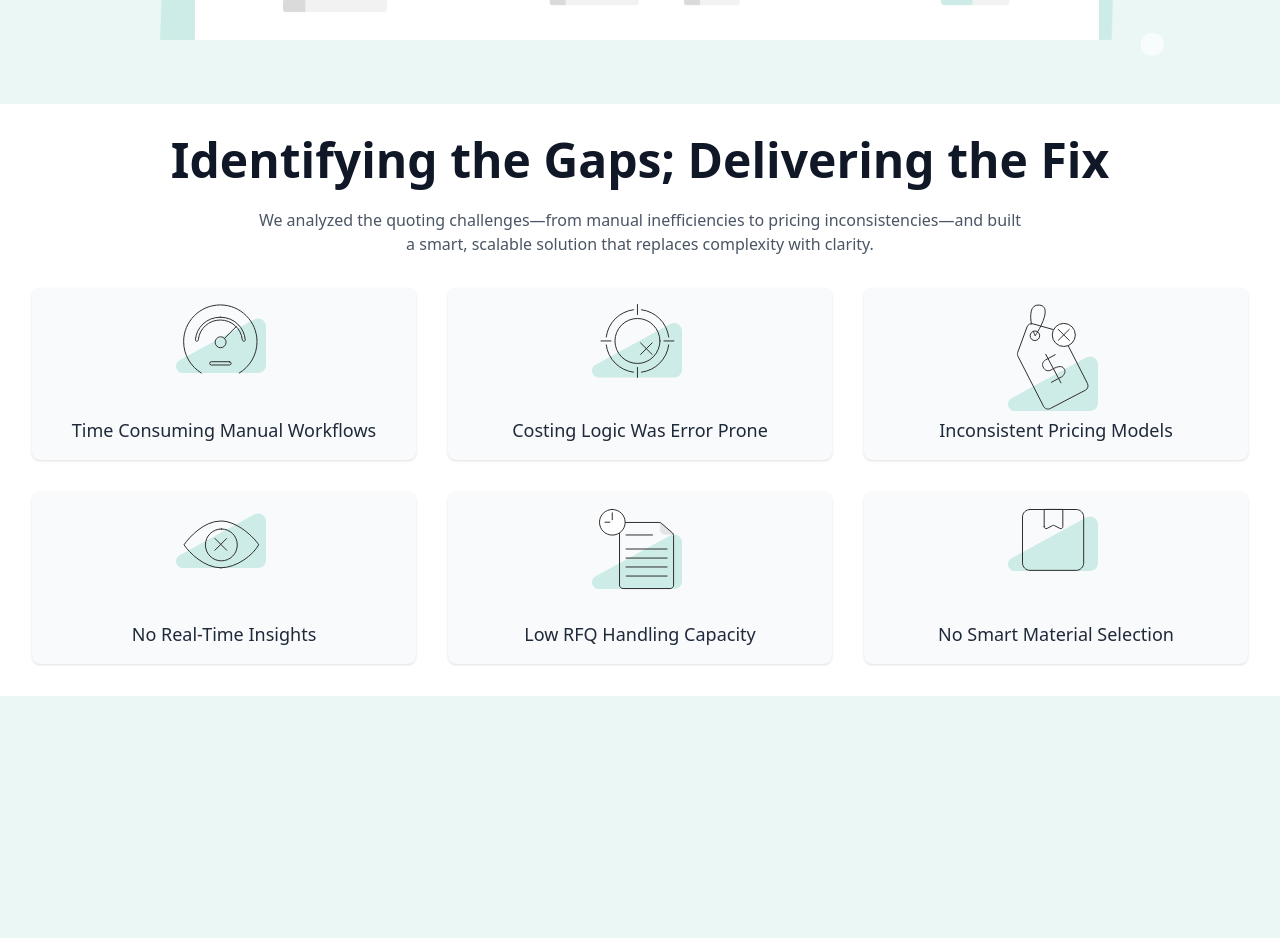
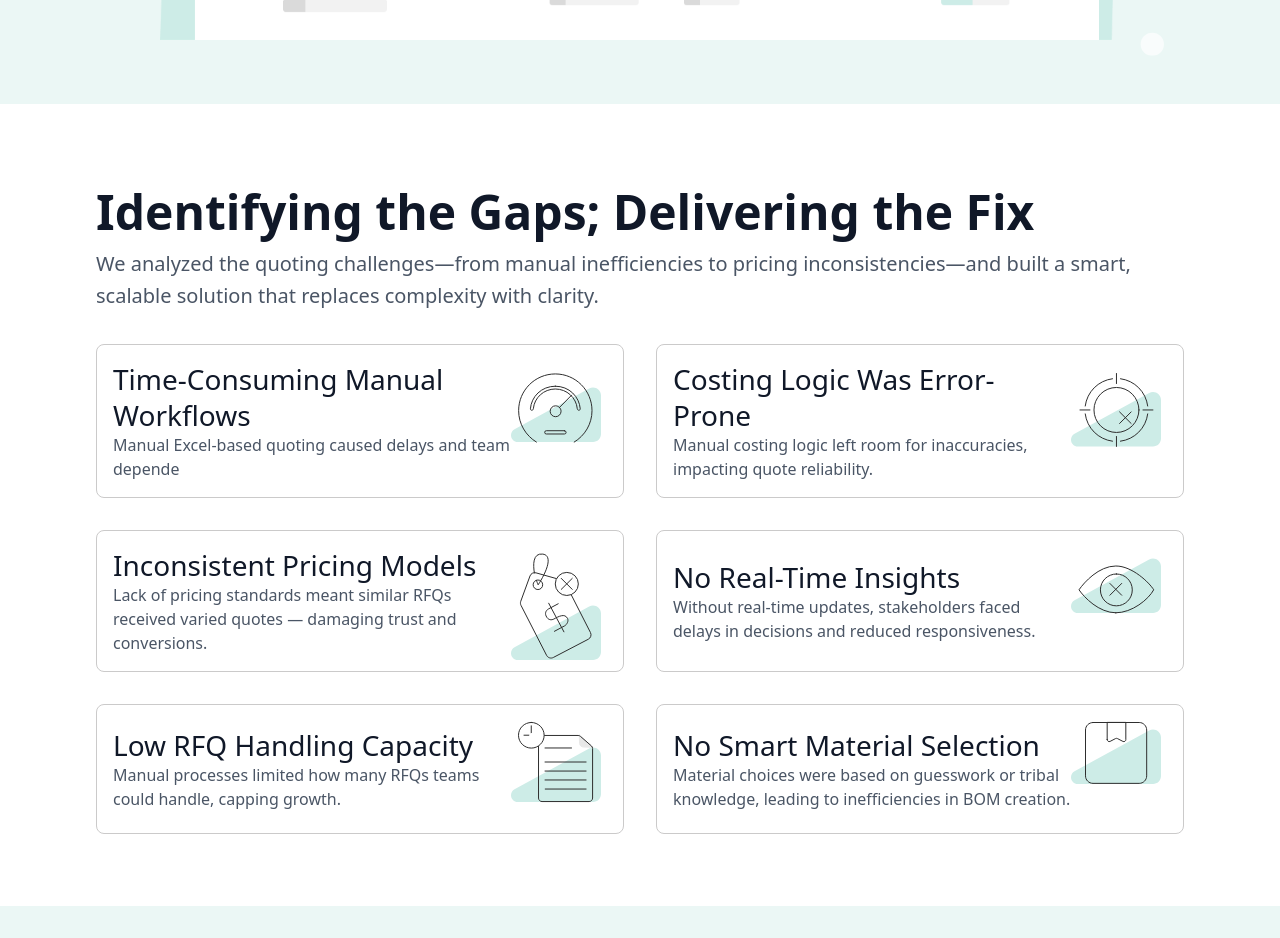
Before and after one commit to hafiz475/nextjs, a Next.js app: page / in a window 1280 px wide. Shown: the part 800-1738 px from the top of the page. Before the commit the page ends 1528 px from the top, so only its background shows below. Built offline with nearby package versions, Linux system fonts and the light colour scheme.

Commit message:
section 2 addOne

```diff
--- a/src/components/quoteMind/Section2/index.tsx
+++ b/src/components/quoteMind/Section2/index.tsx
@@ -12,31 +12,62 @@ import {
 
 const SectionTwo: React.FC = () => {
   const cards = [
-    { icon: <TimeConsumingManualWorkflowsIcon />, text: 'Time Consuming Manual Workflows' },
-    { icon: <CostingLogicWasErrorProneIcon />, text: 'Costing Logic Was Error Prone' },
-    { icon: <InconsistentPricingModelsIcon />, text: 'Inconsistent Pricing Models' },
-    { icon: <NoRealTimeInsightsIcon />, text: 'No Real-Time Insights' },
-    { icon: <LowRFQHandlingCapacityIcon />, text: 'Low RFQ Handling Capacity' },
-    { icon: <NoSmartMaterialSelectionIcon />, text: 'No Smart Material Selection' },
+    {
+      header: 'Time-Consuming Manual Workflows',
+      description: 'Manual Excel-based quoting caused delays and team depende',
+      icon: <TimeConsumingManualWorkflowsIcon />
+    },
+    {
+      header: 'Costing Logic Was Error-Prone',
+      description: 'Manual costing logic left room for inaccuracies, impacting quote reliability.',
+      icon: <CostingLogicWasErrorProneIcon />
+    },
+    {
+      header: 'Inconsistent Pricing Models',
+      description: 'Lack of pricing standards meant similar RFQs received varied quotes — damaging trust and conversions.',
+      icon: <InconsistentPricingModelsIcon />
+    },
+    {
+      header: 'No Real-Time Insights',
+      description: 'Without real-time updates, stakeholders faced delays in decisions and reduced responsiveness.',
+      icon: <NoRealTimeInsightsIcon />
+    },
+    {
+      header: 'Low RFQ Handling Capacity',
+      description: 'Manual processes limited how many RFQs teams could handle, capping growth.',
+      icon: <LowRFQHandlingCapacityIcon />
+    },
+    {
+      header: 'No Smart Material Selection',
+      description: 'Material choices were based on guesswork or tribal knowledge, leading to inefficiencies in BOM creation.',
+      icon: <NoSmartMaterialSelectionIcon />
+    },
   ];
 
   return (
-    <section className="bg-white py-8 px-4 md:px-8">
-      <h2 className="text-3xl md:text-4xl lg:text-5xl font-semibold text-center text-gray-900 mb-6">
+    <section className="bg-white lg:py-18 md:py-16 px-6 lg:px-24">
+      <h2 className="text-start text-[28px] md:text-[32px] lg:text-[48px] font-semibold text-gray-900 leading-[48px] lg:leading-[72px]">
         Identifying the Gaps; Delivering the Fix
       </h2>
-      <p className="text-xs md:text-sm lg:text-base text-gray-600 text-center max-w-3xl mx-auto mb-8">
+      <p className="text-start text-[14px] md:text-[16px] lg:text-[20px] font-normal text-gray-600 leading-[32px] mb-8">
         We analyzed the quoting challenges—from manual inefficiencies to pricing inconsistencies—and built a smart, scalable solution that replaces complexity with clarity.
       </p>
-      <div className="grid grid-cols-1 md:grid-cols-2 lg:grid-cols-3 gap-6 md:gap-8">
+      <div className="grid grid-cols-1 md:grid-cols-2 lg:grid-cols-2 gap-6 md:gap-8">
         {cards.map((card, index) => (
-          <div key={index} className="flex flex-col items-center p-4 bg-gray-50 rounded-lg shadow-sm hover:shadow-md transition-shadow duration-300">
-            <div className="w-16 h-16 md:w-20 md:h-20 lg:w-24 lg:h-24 mb-4">
-              {card.icon}
+          <div key={index} className="border border-[#CBCACA] p-4 rounded-lg flex flex-row items-center">
+            <div className="flex-1 text-start">
+              <h3 className="text-[24px] md:text-[28px] lg:text-[28px] font-medium text-gray-900 leading-[36px] md:leading-[40px] lg:leading-[36px]">
+                {card.header}
+              </h3>
+              <p className="text-[16px] md:text-[16px] lg:text-[16px] font-normal text-gray-600 leading-[24px]">
+                {card.description}
+              </p>
             </div>
-            <p className="text-sm md:text-base lg:text-lg text-center text-gray-800">
-              {card.text}
-            </p>
+            <div className="ml-auto">
+              <div className="w-16 h-16 md:w-20 md:h-20 lg:w-24 lg:h-24">
+                {card.icon}
+              </div>
+            </div>
           </div>
         ))}
       </div>
```
